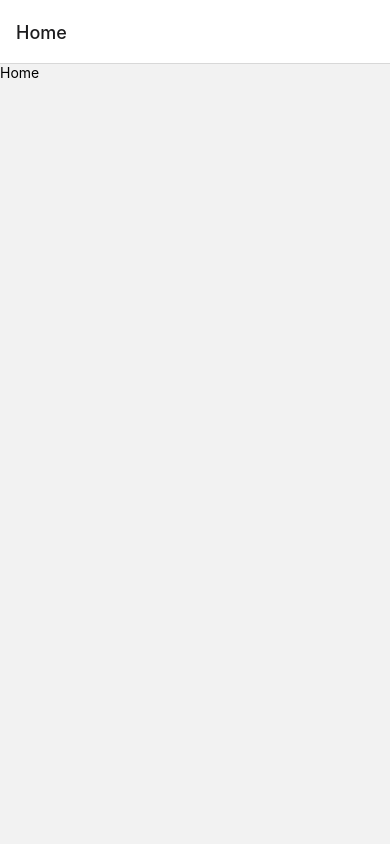
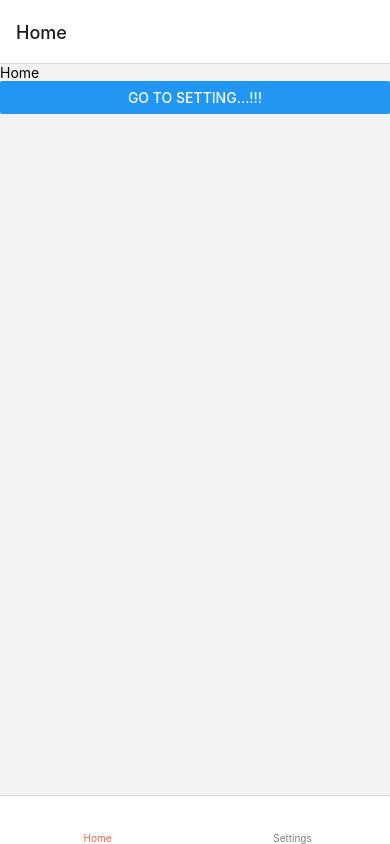
Before and after one commit to harrdy25/Salever, a React Native app: screen /Home in a window 390 px wide. Built offline with nearby package versions, Linux system fonts and the light colour scheme.

Commit message:
5_05_2022

```diff
--- a/App.js
+++ b/App.js
@@ -4,17 +4,38 @@ import { NavigationContainer } from '@react-navigation/native';
 import { createNativeStackNavigator } from '@react-navigation/native-stack';
 import Home from './src/screen/Home';
 import Settings from './src/screen/Settings';
+import { createBottomTabNavigator } from '@react-navigation/bottom-tabs';
 
 
 const Stack = createNativeStackNavigator();
+const Tab = createBottomTabNavigator();
 
 const App = () => {
   return (
     <NavigationContainer>
-      <Stack.Navigator>
-        <Stack.Screen name="Home" component={Home} />
-        <Stack.Screen name="Settings" component={Settings} />
-      </Stack.Navigator>
+      <Tab.Navigator
+        screenOptions={({ route }) => ({
+          tabBarIcon: ({ focused, color, size }) => {
+            let iconName;
+
+            if (route.name === 'Home') {
+              iconName = focused
+                ? 'ios-information-circle'
+                : 'ios-information-circle-outline';
+            } else if (route.name === 'Settings') {
+              iconName = focused ? 'ios-list-box' : 'ios-list';
+            }
+
+            // You can return any component that you like here!
+            // return <Ionicons name={iconName} size={size} color={color} />;
+          },
+          tabBarActiveTintColor: 'tomato',
+          tabBarInactiveTintColor: 'gray',
+        })}
+      >
+        <Tab.Screen name="Home" component={Home} />
+        <Tab.Screen name="Settings" component={Settings} />
+      </Tab.Navigator>
     </NavigationContainer>
   )
 }
--- a/package.json
+++ b/package.json
@@ -10,6 +10,7 @@
     "lint": "eslint ."
   },
   "dependencies": {
+    "@react-navigation/bottom-tabs": "^6.3.1",
     "@react-navigation/native": "^6.0.10",
     "@react-navigation/native-stack": "^6.6.2",
     "react": "17.0.2",
--- a/src/screen/Home.js
+++ b/src/screen/Home.js
@@ -1,10 +1,14 @@
-import { StyleSheet, Text, View } from 'react-native'
+import { StyleSheet, Text, View,Button } from 'react-native'
 import React from 'react'
 
-const Home = () => {
+const Home = ({navigation}) => {
   return (
     <View>
       <Text>Home</Text>
+      <Button
+      title='Go To Setting...!!!'
+      onPress={() => navigation.navigate('Settings')}
+      />
     </View>
   )
 }
```
Also changed, not shown: 1 other file (tests, documents, lock files or other folders).
